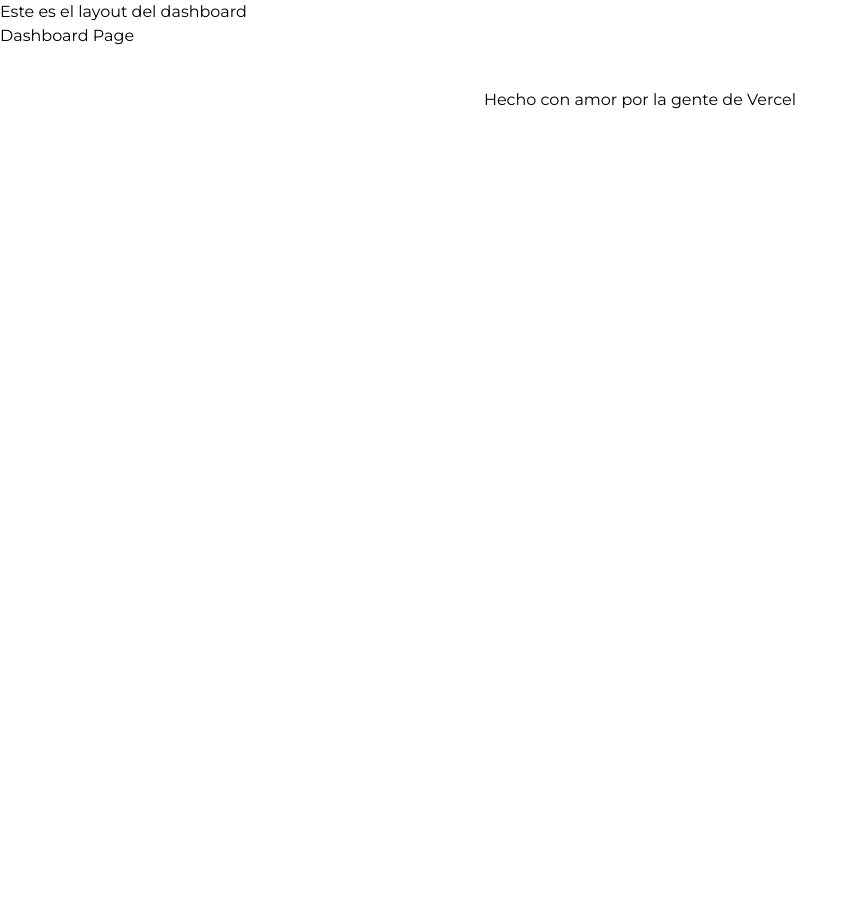
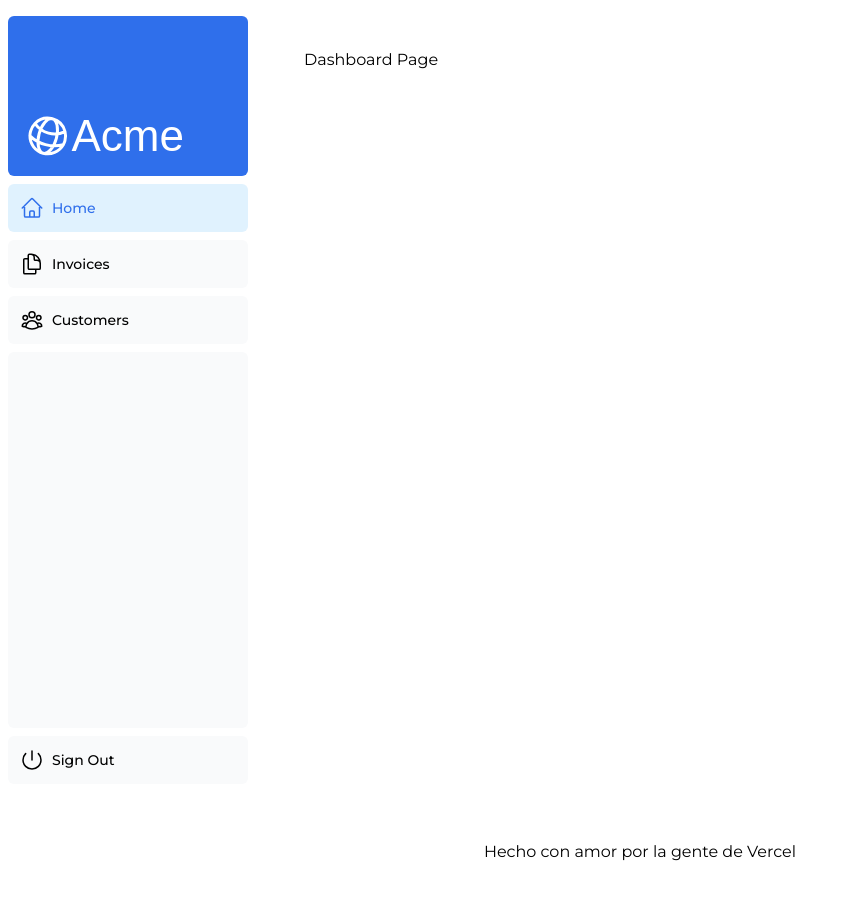
Before and after one commit to JUANESSMURF/next.js-proyect, a Next.js app: page /dashboard in a window 1280 px wide. Shown: the top 900 px of the page, without its empty margins (0-857 px from the left). Before the commit the page ends 800 px from the top, so only its background shows below. Built offline with nearby package versions, Linux system fonts and the light colour scheme; a web font is replaced by a local one.

Commit message:
3. Using the link component and conneting a vercel database to the proyect

```diff
--- a/app/dashboard/layout.tsx
+++ b/app/dashboard/layout.tsx
@@ -1,9 +1,15 @@
+import SideNav from "../ui/dashboard/sidenav";
+
 export default function Layout ({ children } : { children: React.ReactNode})
 {
     return (
-        <section>
-            Este es el layout del dashboard
-            {children}
-        </section>
+        <div className="flex h-screen flex-col md:flex-row md:overflow-hidden">
+            <div className="w-full flex-none md:w-64">
+                <SideNav />
+            </div>
+            <div className="flex-grow p-6 md:overflow-y-auto md:p-12">
+                {children}
+            </div>
+        </div>
     )
 };
--- a/app/ui/dashboard/nav-links.tsx
+++ b/app/ui/dashboard/nav-links.tsx
@@ -1,8 +1,12 @@
+'use client'
+
 import {
   UserGroupIcon,
   HomeIcon,
   DocumentDuplicateIcon,
 } from '@heroicons/react/24/outline';
+import Link from 'next/link';
+import { usePathname } from 'next/navigation';
 
 // Map of links to display in the side navigation.
 // Depending on the size of the application, this would be stored in a database.
@@ -17,19 +21,24 @@ const links = [
 ];
 
 export default function NavLinks() {
+  const pathname = usePathname()
+
   return (
     <>
       {links.map((link) => {
         const LinkIcon = link.icon;
         return (
-          <a
+          <Link
             key={link.name}
             href={link.href}
-            className="flex h-[48px] grow items-center justify-center gap-2 rounded-md bg-gray-50 p-3 text-sm font-medium hover:bg-sky-100 hover:text-blue-600 md:flex-none md:justify-start md:p-2 md:px-3"
+            className={`flex h-[48px] grow items-center justify-center gap-2 rounded-md bg-gray-50 p-3 text-sm font-medium hover:bg-sky-100 hover:text-blue-600 md:flex-none md:justify-start md:p-2 md:px-3
+
+            ${pathname === link.href ? 'bg-sky-100 text-blue-600' : ''}
+            `}
           >
             <LinkIcon className="w-6" />
             <p className="hidden md:block">{link.name}</p>
-          </a>
+          </Link>
         );
       })}
     </>
--- a/package.json
+++ b/package.json
@@ -5,13 +5,14 @@
     "dev": "next dev",
     "prettier": "prettier --write --ignore-unknown .",
     "prettier:check": "prettier --check --ignore-unknown .",
-    "start": "next start"
+    "start": "next start",
+    "seed": "node -r dotenv/config ./scripts/seed.js"
   },
   "dependencies": {
     "@heroicons/react": "^2.0.18",
     "@tailwindcss/forms": "^0.5.7",
     "@types/node": "20.5.7",
-    "@vercel/postgres": "^0.5.0",
+    "@vercel/postgres": "^0.5.1",
     "autoprefixer": "10.4.15",
     "bcrypt": "^5.1.1",
     "clsx": "^2.0.0",
```
Also changed, not shown: 2 other files (tests, documents, lock files or other folders).
